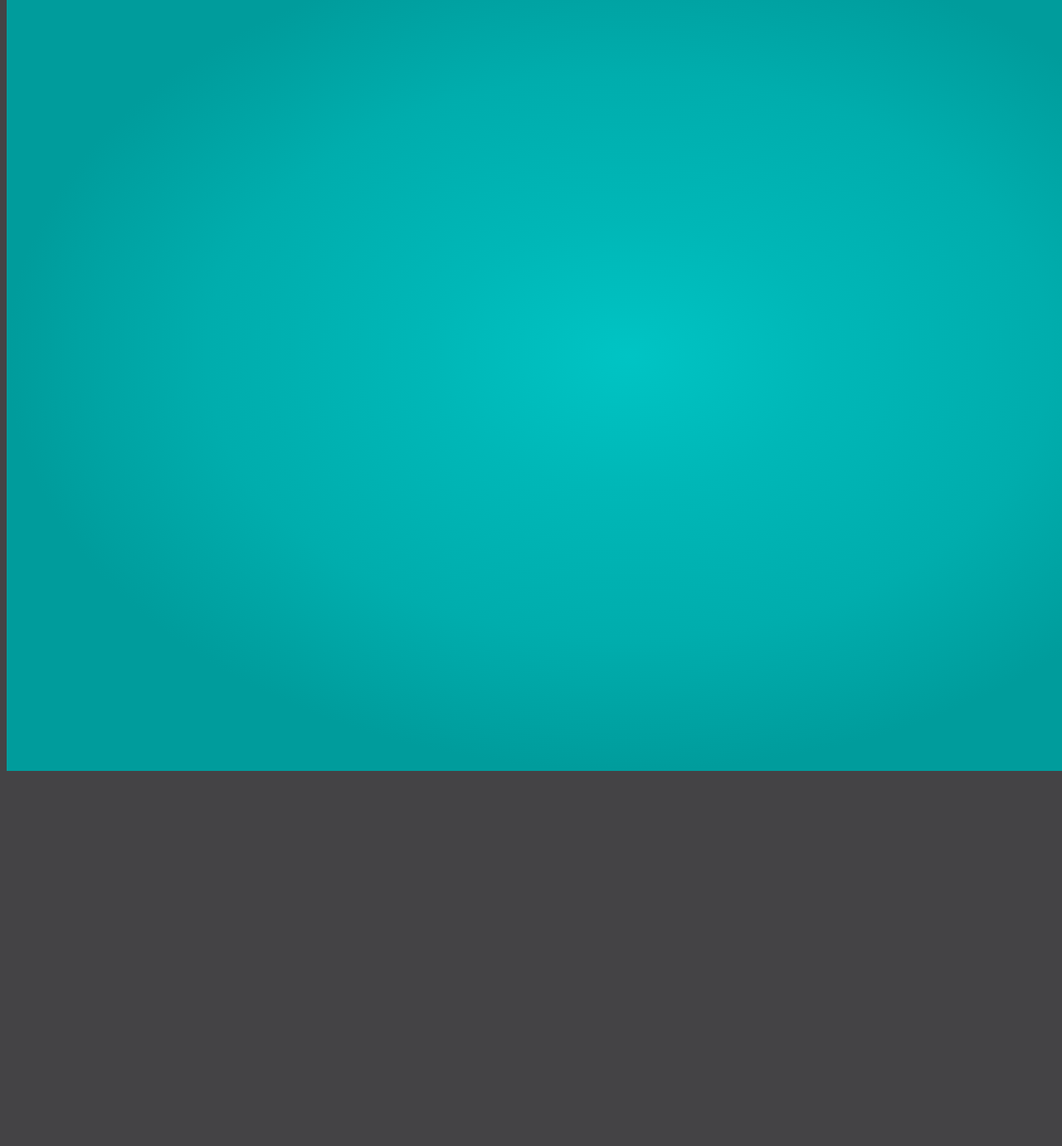
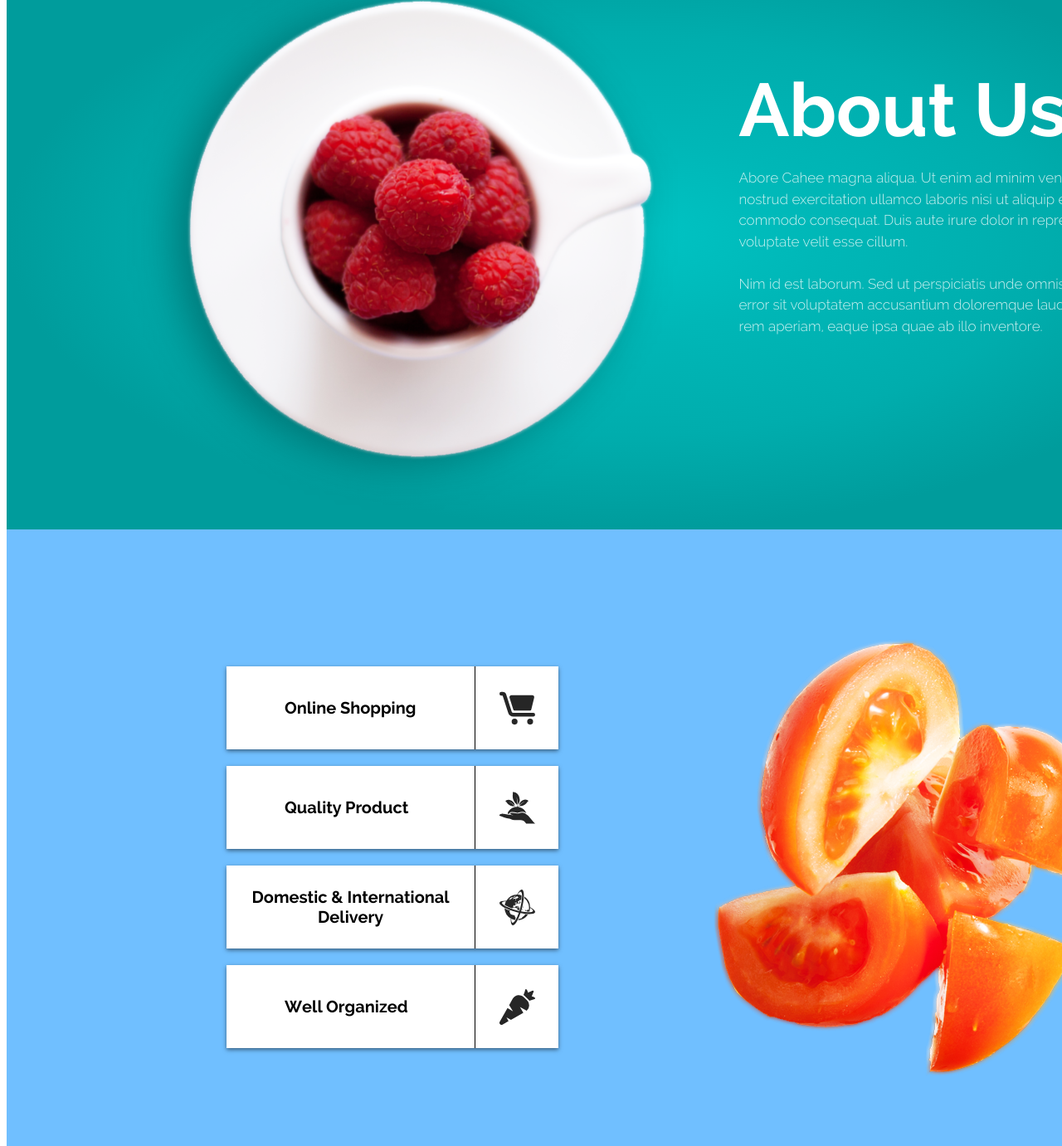
Before and after one commit to Wotwi/Szablon, a plain HTML site: page Index.html in a window 1280 px wide. Shown: the part 1079-2460 px from the top of the page at 83% size. Before the commit the page ends 2016 px from the top, so only its background shows below. Drawn offline with Linux system fonts and the light colour scheme.

Commit message:
Second and third page (third page is not finished).

```diff
--- a/Index.html
+++ b/Index.html
@@ -30,15 +30,36 @@
 			</div>
 			<div class="maincontent">
 				<h2 class="mainheader">Fresh Life</h2>
-				<p class="maindescription">Sed do eiusmod tempor incididunt ut labore et dolore magna aliqua. Ut enim ad minim veniam, quis nostrud execitation ullamco.</p>
+				<p class="mainparagraph">Sed do eiusmod tempor incididunt ut labore et dolore magna aliqua. Ut enim ad minim veniam, quis nostrud execitation ullamco.</p>
 				<button class="mainbutton">GET FREE NOW</button>
 			</div>
 		</div>
 
 		<div class="about">
+			<img class="cup" src="Assets/img-1.png"/>
+			<span>
+				<h2 class="aboutheader">About Us</h2>
+				<p class="aboutparagraph">Abore Cahee magna aliqua. Ut enim ad minim veniam, quis nostrud exercitation ullamco laboris nisi ut aliquip ex ea commodo consequat. Duis aute irure dolor in reprehenderit in voluptate velit esse cillum. <br /><br /> Nim id est laborum. Sed ut perspiciatis unde omnis iste natus error sit voluptatem accusantium doloremque laudantium, totam rem aperiam, eaque ipsa quae ab illo inventore.</p>
+			</span>
 		</div>
 
 		<div class="services">
+			<div class="panel">
+				<p class="paneltext">Online Shopping</p> <img class="panelimg" src="Assets/icon-3.svg"/>
+			</div>
+
+			<div class="panel">
+				<p class="paneltext">Quality Product</p> <img class="panelimg" src="Assets/icon-2.svg"/>
+			</div>
+
+			<div class="panel">
+				<p class="paneltext1">Domestic & International Delivery</p> <img class="panelimg" src="Assets/icon-1.svg"/>
+			</div>
+
+			<div class="panel">
+				<p class="paneltext">Well Organized</p> <img class="panelimg" src="Assets/icon.svg"/>
+			</div>
+			<img class="tomatoes" src="Assets/tomato.png"/>
 		</div>
 
 		<div class="gallery">
--- a/style.css
+++ b/style.css
@@ -1,5 +1,5 @@
 body{
-	background-color: #444345;
+
 }
 
 .container{
@@ -31,10 +31,12 @@ body{
 	font-size: 16px;
 	letter-spacing: 0px;
 	font-family: Raleway-Bold;
+	cursor: pointer;
 }
 
 .navigation li:hover{
 	border-top: 3px solid #FF6033;
+	padding-top: 12px;
 }
 
 .name{
@@ -66,9 +68,14 @@ body{
 	box-shadow: 0px 2px 5px #00000080;
 	margin-top: 20px;
 	font-family: Raleway-Light;
+	cursor: pointer;
 }
 
-.maindescription{
+.mainbutton:hover{
+	background-color: #FF8255;
+}
+
+.mainparagraph{
 	letter-spacing: 0px;
 	line-height: 27px;
 	font-family: Raleway-Light;
@@ -77,7 +84,87 @@ body{
 .about{
 	width: 100%;
 	background: transparent radial-gradient(closest-side at 50% 50%, #00C4C4 0%, #00B7B7 32%, #00ADAD 68%, #009C9C 100%) 0% 0% no-repeat padding-box;
-	height: 1000px;
+	display: flex;
+	justify-content: space-around;
+}
+
+.cup{
+	margin-left: 100px;
+}
+
+.aboutheader{
+	font-size: 90px;
+	font-family: Raleway-Bold;
+	color: white;
+	margin-top: 150px;
+	margin-right: 200px;
+	margin-bottom: 0px;
+}
+
+.aboutparagraph{
+	font-size: 17px;
+	width: 500px;
+	height: 125px;
+	font-family: Raleway-Light;
+	color: white;
+	opacity: 80%;
+	line-height: 150%;
+}
+
+.services{
+	background-color: #70BFFF;
+	min-height: 790px;
+	max-height: 790px;
+	display: flex;
+	flex-direction: column;
+	justify-content: center;
+	align-items: flex-start;
+	flex-wrap: wrap;
+}
+
+.panel{
+	width: 400px;
+	height: 100px;
+	margin: 10px 0 10px 265px;
+	box-shadow: 0px 2px 5px #00000080;
+	background-color: #FFFFFF;
+	display: flex;
+	justify-content: space-between;
+	align-items: center;
+	cursor: pointer;
+}
+
+.panel:hover{
+	width: 390px;
+	height: 90px;
+	opacity: 100%;
+	border: 5px solid #FF8255;
+	color: #FF8255;;
+}
+
+.paneltext{
+	font-size: 20px;
+	font-family: Raleway-Bold;
+	letter-spacing: 0px;
+	padding-left: 70px;
+}
+
+.paneltext1{
+	font-size: 20px;
+	font-family: Raleway-Bold;
+	letter-spacing: 0px;
+	text-align: center;
+}
+
+.panelimg{
+	padding: 28.5px;
+	border-left: 1px solid black;
+	width: 43px;
+	height: 43px;
+}
+
+.tomatoes{
+
 }
 
 @font-face{
```
Also changed, not shown: Assets/tomato.png (renamed from Assets/img copy.png).
